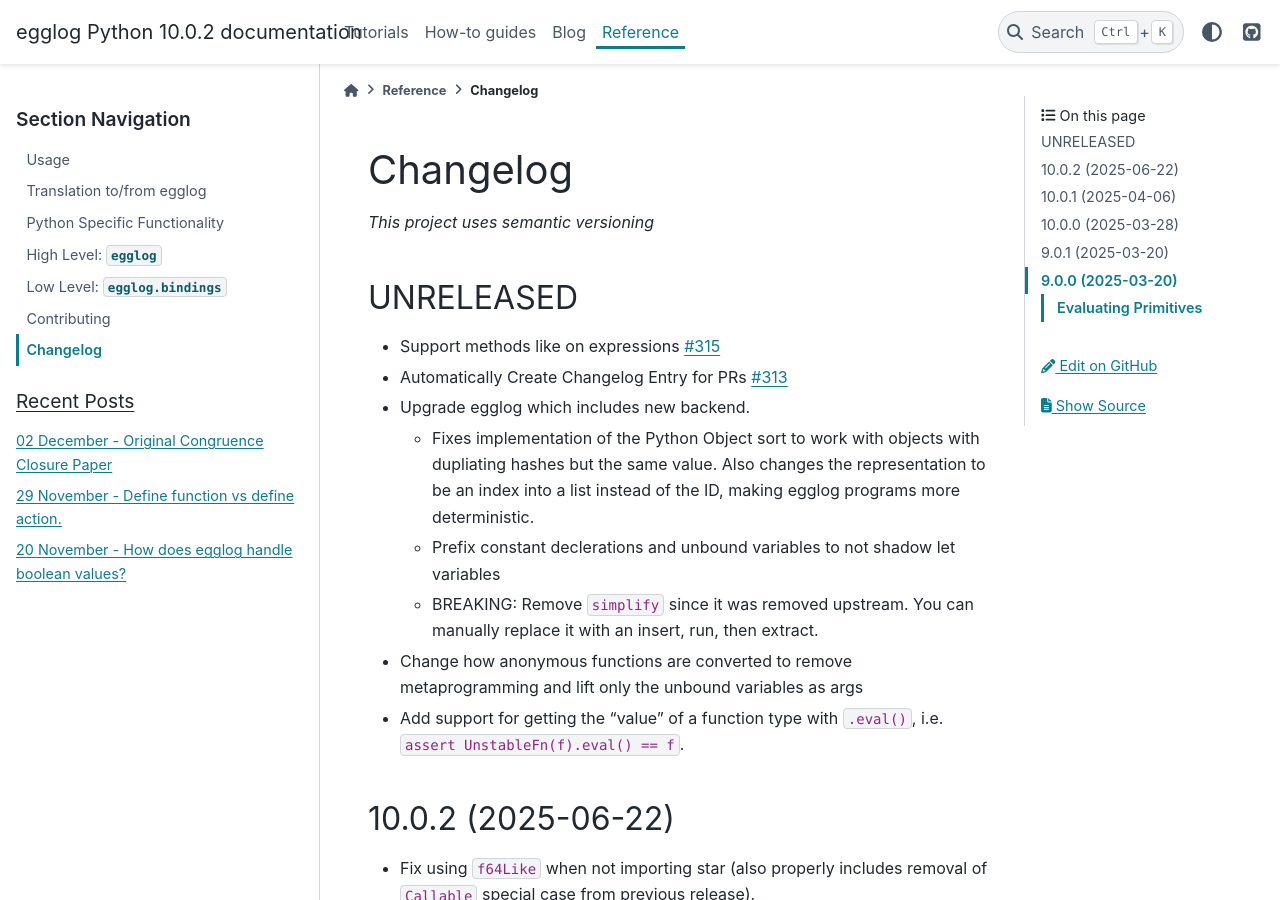
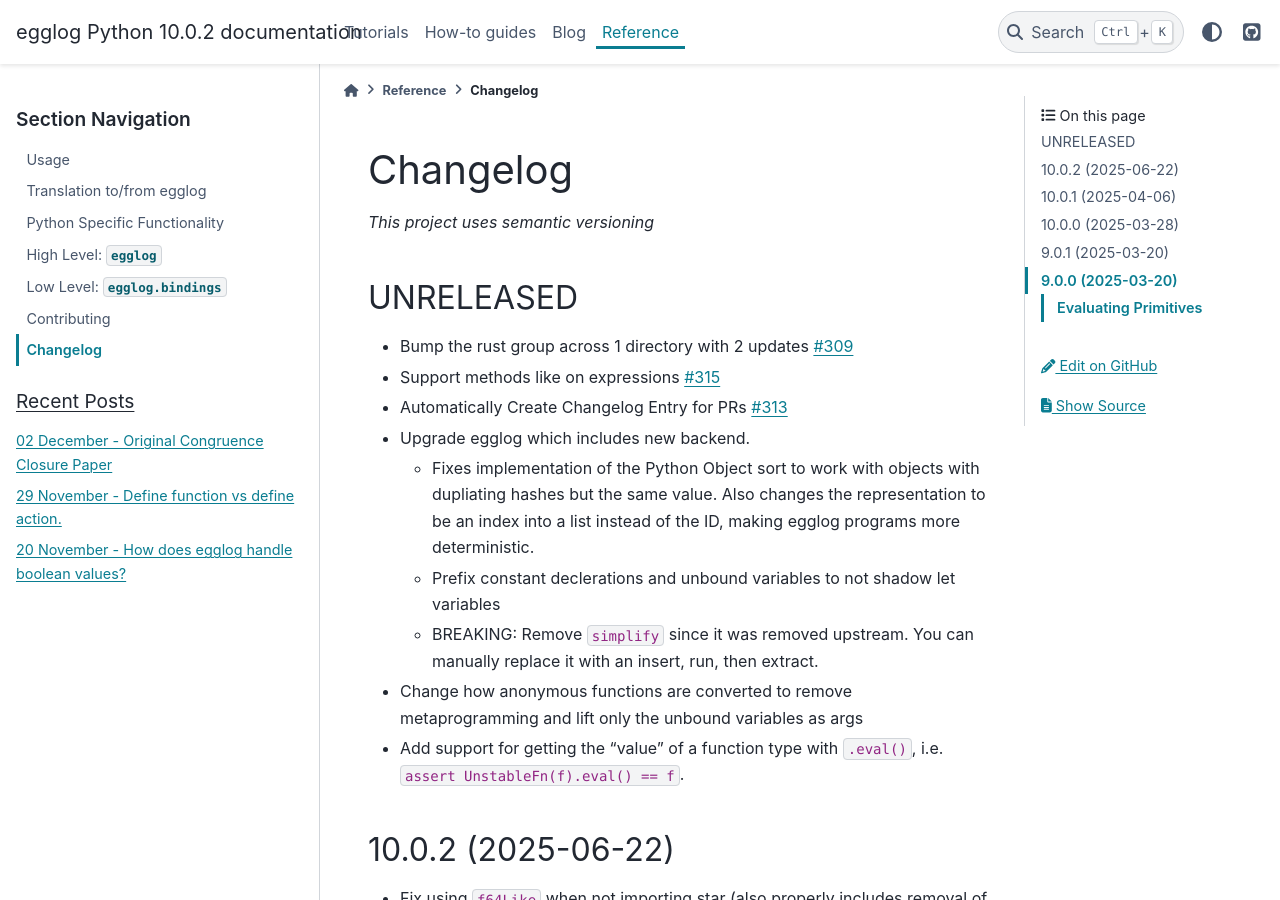
Before and after one commit to egraphs-good/egglog-python, a Sphinx documentation site: the page built from docs/changelog.md, in a window 1280 px wide and 900 px high. Built offline with Sphinx 7.4.7 and the PyData theme 0.15.4, drawn with Linux system fonts in a browser that asks for light colours; pages that are not in the unit, such as notebooks, are missing from menus; comment, search, counter and statistics services are not loaded; the version number is read from the project's files by our own code.

Commit message:
Add changelog entry for PR #309

```diff
--- a/docs/changelog.md
+++ b/docs/changelog.md
@@ -4,6 +4,7 @@ _This project uses semantic versioning_
 
 ## UNRELEASED
 
+- Bump the rust group across 1 directory with 2 updates [#309](https://github.com/egraphs-good/egglog-python/pull/309)
 - Support methods like  on expressions [#315](https://github.com/egraphs-good/egglog-python/pull/315)
 - Automatically Create Changelog Entry for PRs [#313](https://github.com/egraphs-good/egglog-python/pull/313)
 - Upgrade egglog which includes new backend.
```
